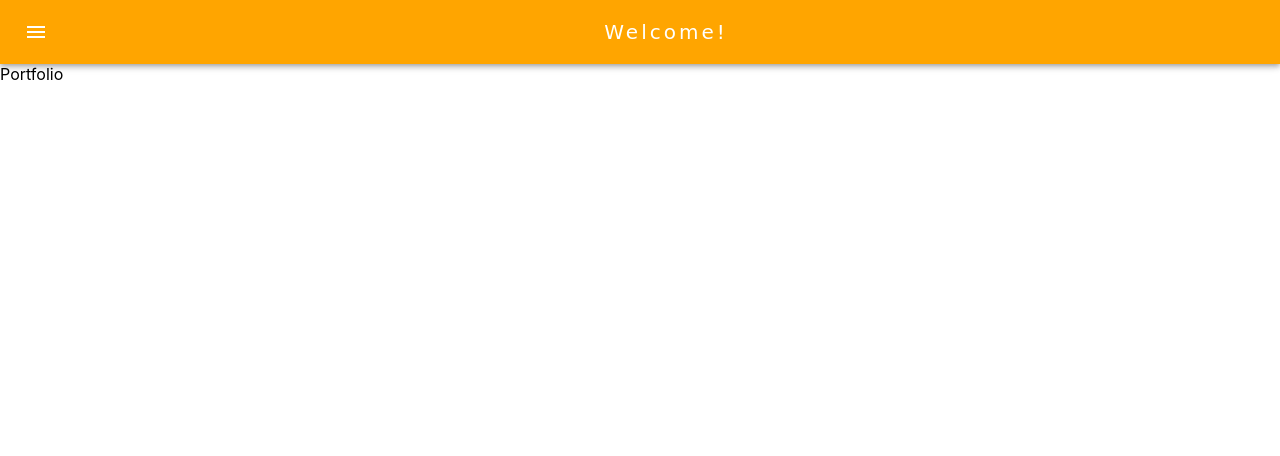
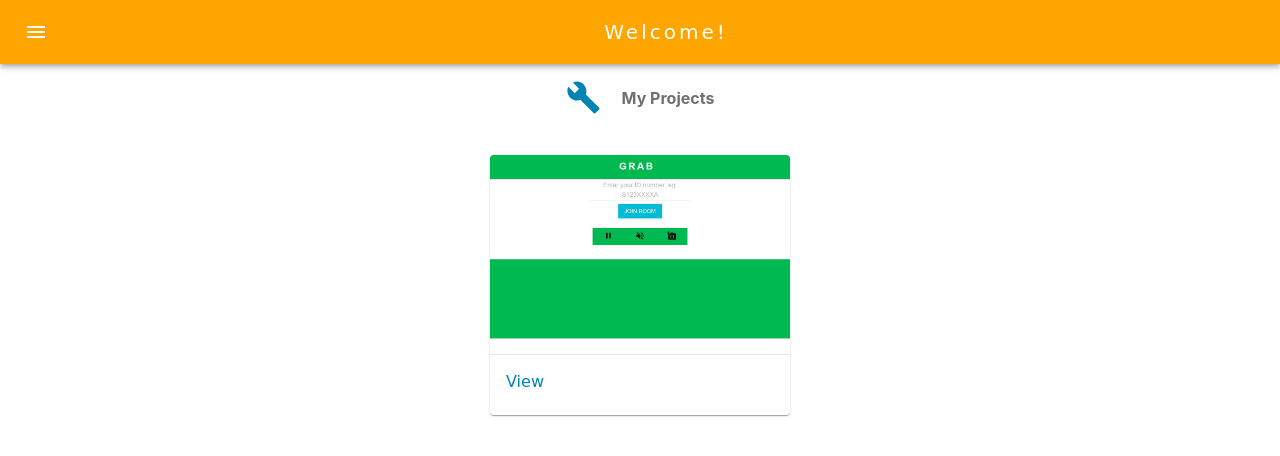
Before and after one commit to ChawinTan/portfolio, a React (Create React App) app: page /portfolio in a window 1280 px wide. Shown: the top 456 px of the page. Built offline with nearby package versions, Linux system fonts and the light colour scheme.

Commit message:
add portfolio page

```diff
--- a/src/Components/Portfolio.js
+++ b/src/Components/Portfolio.js
@@ -1,7 +1,97 @@
 import React from "react";
+import Grid from "@material-ui/core/Grid";
+import List from "@material-ui/core/List";
+import ListItem from "@material-ui/core/ListItem";
+import ListItemIcon from "@material-ui/core/ListItemIcon";
+import ListItemText from "@material-ui/core/ListItemText";
+import Card from "@material-ui/core/Card";
+import CardMedia from "@material-ui/core/CardMedia";
+import CardContent from "@material-ui/core/CardContent";
+import Link from "@material-ui/core/Link";
+import BuildIcon from "@material-ui/icons/Build";
+import { makeStyles } from "@material-ui/core/styles";
+
+import TwilioVideo from "../Assets/Twilio_video.JPG";
+
+const useStyles = makeStyles(theme => ({
+  buildIcon: {
+    color: "#0084b4"
+  },
+  heading: {
+    fontWeight: 700,
+    color: "rgba(51, 51, 51, 0.7)"
+  },
+  cardMedia: {
+    width: "300px",
+    height: "200px"
+  },
+  link: {
+    color: "#0084b4",
+    fontFamily: "Comic Sans MS"
+  }
+}));
 
 function Portfolio() {
-  return <div>Portfolio</div>;
+  const classes = useStyles();
+  const imageLinks = [
+    { link: TwilioVideo, alt: "Twilio Video Kyc", title: "Twilio Video Kyc" }
+  ];
+
+  return (
+    <div>
+      <Grid
+        container
+        alignItems="center"
+        justify="center"
+        direction="column"
+        spacing={3}
+      >
+        <Grid key={"title"} item>
+          <List>
+            <ListItem>
+              <ListItemIcon className={classes.buildIcon}>
+                <BuildIcon fontSize="large" />
+              </ListItemIcon>
+              <ListItemText
+                className={classes.heading}
+                disableTypography
+                primary="My Projects"
+              />
+            </ListItem>
+          </List>
+        </Grid>
+
+        <Grid key={"projectList"} item>
+          <Grid container justify="flex-start" spacing={10}>
+            {imageLinks.map((link, index) => {
+              return (
+                <Grid key={index} item>
+                  <Card>
+                    <CardMedia
+                      className={classes.cardMedia}
+                      component="img"
+                      alt={link.alt}
+                      image={link.link}
+                      title={link.title}
+                    />
+                    <CardContent>
+                      <Link
+                        disableTypography
+                        className={classes.link}
+                        href="https://video-view.tanhangchawin.now.sh/"
+                      >
+                        View
+                      </Link>
+                    </CardContent>
+                  </Card>
+                </Grid>
+              );
+            })}
+          </Grid>
+        </Grid>
+      </Grid>
+    </div>
+  );
 }
 
 export default Portfolio;
```
Also changed, not shown: src/Assets/Twilio_video.JPG (added).
